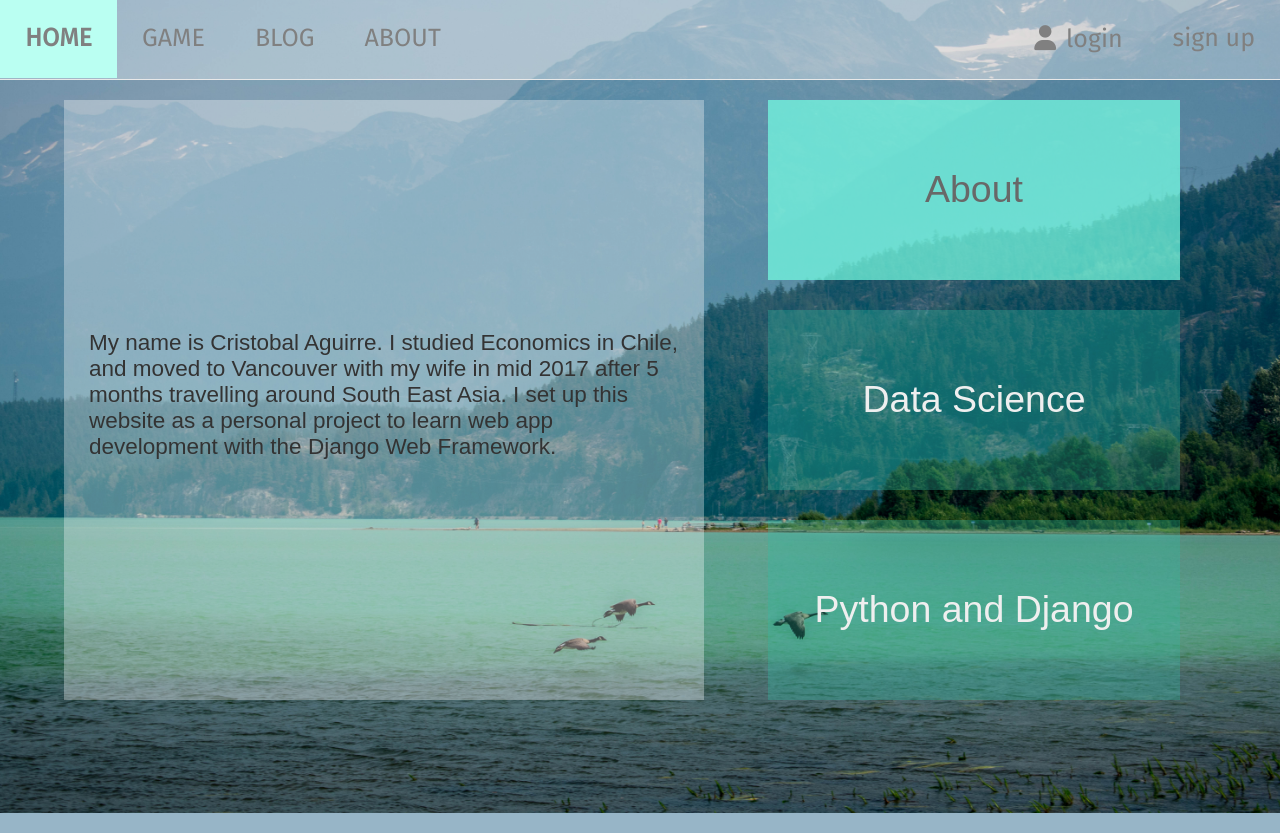
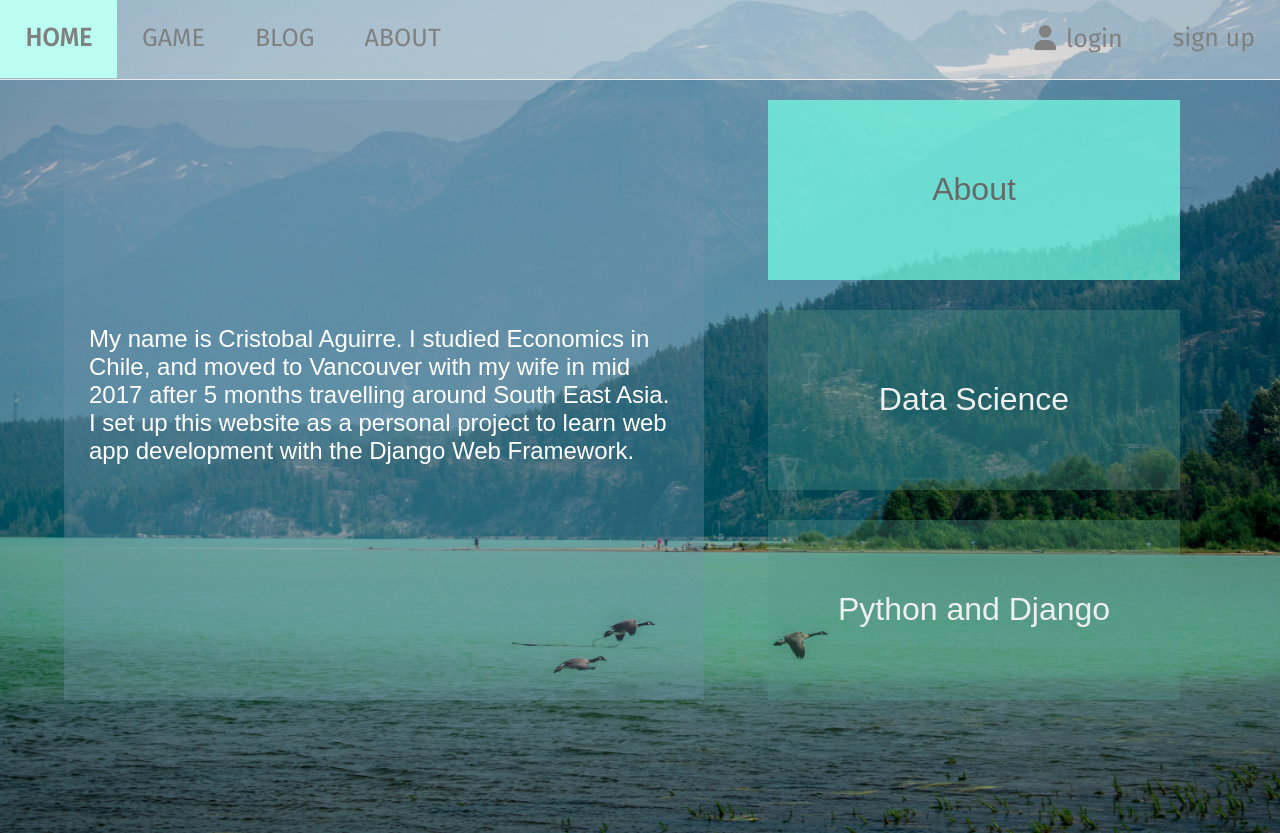
Before and after one commit to jcaguirre89/mysite, a Django app: page /about/ in a window 1280 px wide. Run offline with Django 3.2, Linux system fonts and the light colour scheme; some libraries are stand-ins or nearby versions; some web fonts are replaced.

Commit message:
about layout

```diff
--- a/hindsight1/static/hindsight1/hindsight1.css
+++ b/hindsight1/static/hindsight1/hindsight1.css
@@ -1,7 +1,12 @@
+
+body {
+    overflow: visible;
+}
 
 .game-container {
 	display: flex;
 	flex-direction: row;
+    min-height: 100vh;
 }
 
 .game-sidebar {
--- a/mysite/static/mysite/style.css
+++ b/mysite/static/mysite/style.css
@@ -1,10 +1,11 @@
 
 body {
-	font: normal 15px/150% Lato, Helvetica, sans-serif;
+	font: normal 16px/150% Lato, Helvetica, sans-serif;
     position: relative;
     margin: 0;
     overflow: hidden;
 }
+
 
 
 html {
@@ -23,9 +24,6 @@
 	opacity: 0.9;
 	color: white;
 	position: relative;
-	right: 0;
-	bottom: 0;
-	left: 0;
 	padding: 1rem;
 }
 
@@ -63,7 +61,7 @@
 	justify-content: space-between;
 	margin-top: 20px;
     width: 100vw;
-    height: 70vh;
+    max-height: 100vh;
     position: relative;
 }
 
@@ -71,14 +69,14 @@
     display: flex;
     justify-content: center;
     align-items: center;
-	background-color: rgba(255, 255, 255, 0.33);
+	background-color: rgba(114, 146, 169, 0.33);
 	border-radius: 0px;
 	padding: 25px;
 	margin: auto;
 	width: 50%;
 	min-height: 75vh;
     font: 1.5em Lato Sans, sans-serif, Helvetica, sans-serif;
-	color: #333333;
+	color: #ffffff;
 	}
 
 
@@ -95,13 +93,13 @@
     display: flex;
     justify-content: center;
     align-items: center;
-	background-color: rgba(50, 186, 160, 0.33);
+	background-color: rgba(87, 153, 137, 0.33);
 	color: #efefef;
 	border-radius: 0px;
 	padding: 25px;
 	margin-right: 100px;
 	height: 30%;
-    font: 2.5em Lato Sans, sans-serif, Helvetica, sans-serif;
+    font: 2em Lato Sans, sans-serif, Helvetica, sans-serif;
 }
 
 .about-selectors:hover {
--- a/templates/mysite/about.html
+++ b/templates/mysite/about.html
@@ -15,14 +15,13 @@
     </div>
 
     <div id="django">
-    <h5>Why Python</h5>
     <p>
     While most of my working experience is in finance, I am very interested in Data Science
     and programming in Python. The simplicity of the syntax, its massive online support and
     resources like StackOverflow and the thousands of libraries freely available online have
     allowed the massification of its use.
     </p>
-    <h5>This Blog</h5>
+
     <p>
     As a self-taught programmer, I owe a great debt to the open source community, and the people who took the time to write the tutorials and answers I used to learn. I will use this site as a platform to give back to the community as best I can, helping others who run into the same roadblocks I have in the past. And because the best way to get an answer on the internet is not by posting a question but an incorrect answer, I also hope more experienced programmers will chip in and share their experience to everyone's benefit.
     </p>
```
Also changed, not shown: blog/static/blog/blog.css (+13 -13 lines).
